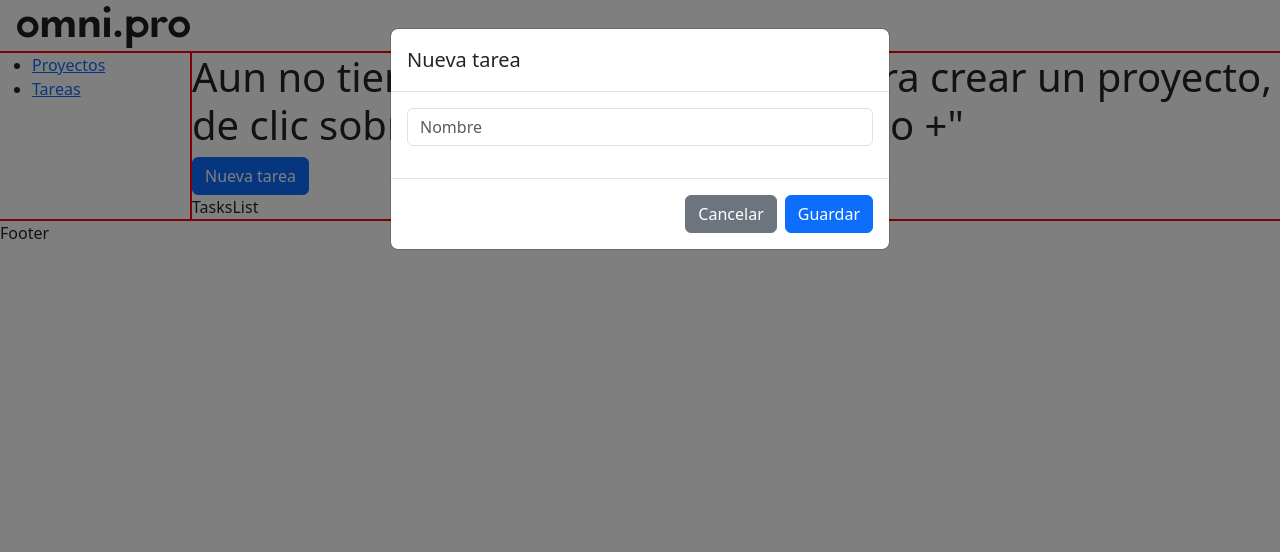
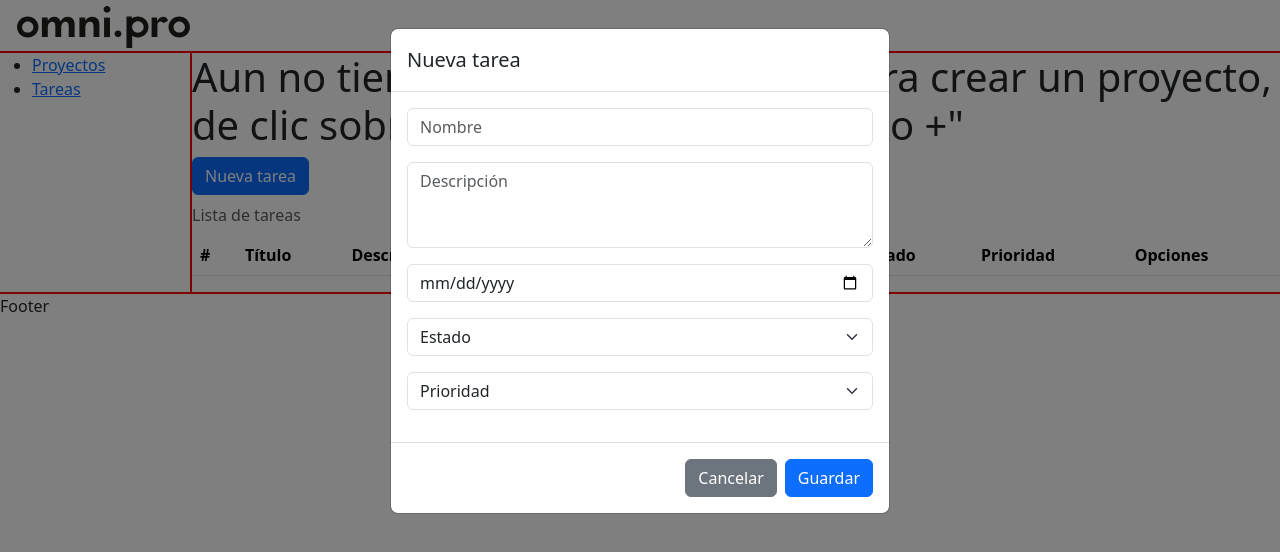
Before and after one commit to jprietor13/todo-list, a React (Vite) app: page /tasks in a window 1280 px wide. Both pictures are taken after a click on the button "Nueva tarea". Shown: the top 552 px of the page. Built offline with nearby package versions, Linux system fonts and the light colour scheme.

Commit message:
feat: show task list

```diff
--- a/src/components/Tasks/FormTask.tsx
+++ b/src/components/Tasks/FormTask.tsx
@@ -1,7 +1,14 @@
-import { useProject } from "../../hooks/useProject";
+import { useTask } from "../../hooks/useTask";
 
 export const FormTask = () => {
-  const { refTitle, handleSubmit } = useProject();
+  const {
+    refTitle,
+    refDescription,
+    refExpDate,
+    refStatus,
+    refPriority,
+    handleSubmit,
+  } = useTask();
 
   return (
     <form onSubmit={(e) => handleSubmit(e)}>
@@ -13,6 +20,42 @@ export const FormTask = () => {
             placeholder="Nombre"
             ref={refTitle}
           />
+        </div>
+        <div className="mb-3">
+          <textarea
+            className="form-control"
+            rows={3}
+            placeholder="Descripción"
+            ref={refDescription}
+          ></textarea>
+        </div>
+        <div className="mb-3">
+          <input
+            type="date"
+            name=""
+            id=""
+            className="form-control"
+            ref={refExpDate}
+          />
+        </div>
+        <div className="mb-3">
+          <select className="form-select" aria-label="status" ref={refStatus}>
+            <option selected>Estado</option>
+            <option value="pending">Pendiente</option>
+            <option value="complete">Completado</option>
+          </select>
+        </div>
+        <div className="mb-3">
+          <select
+            className="form-select"
+            aria-label="Default select example"
+            ref={refPriority}
+          >
+            <option selected>Prioridad</option>
+            <option value="high">Alta</option>
+            <option value="medium">Media</option>
+            <option value="low">Baja</option>
+          </select>
         </div>
       </div>
       <div className="modal-footer">
--- a/src/components/Tasks/TasksList.tsx
+++ b/src/components/Tasks/TasksList.tsx
@@ -1,7 +1,50 @@
-import React from "react";
+import { useTask } from "../../hooks/useTask";
 
 const TasksList = () => {
-  return <div>TasksList</div>;
+  const { tasks } = useTask();
+  console.log("🚀 ~ TasksList ~ tasks:", tasks);
+
+  return (
+    <table class="table caption-top">
+      <caption>Lista de tareas</caption>
+      <thead>
+        <tr>
+          <th scope="col">#</th>
+          <th scope="col">Título</th>
+          <th scope="col">Descripción</th>
+          <th scope="col">Fecha de vencimiento</th>
+          <th scope="col">Estado</th>
+          <th scope="col">Prioridad</th>
+          <th scope="col">Opciones</th>
+        </tr>
+      </thead>
+      <tbody>
+        {tasks &&
+          tasks.map((task, index) => (
+            <tr>
+              <th scope="row">{index + 1}</th>
+              <td>{task.title}</td>
+              <td>{task.description}</td>
+              <td>{task.expDate}</td>
+              <td>{task.status}</td>
+              <td>
+                {task.priority === "high"
+                  ? "Alto"
+                  : task.priority === "medium"
+                  ? "Medio"
+                  : task.priority === "low"
+                  ? "Bajo"
+                  : ""}
+              </td>
+              <td>
+                <button>Editar</button>
+                <button>Eliminar</button>
+              </td>
+            </tr>
+          ))}
+      </tbody>
+    </table>
+  );
 };
 
 export default TasksList;
--- a/src/hooks/useProject.ts
+++ b/src/hooks/useProject.ts
@@ -1,5 +1,5 @@
 import { useEffect, useReducer, useRef, useState } from "react";
-import { projectsReducer } from "../reducers/appReducer";
+import { todoReducer } from "../reducers/appReducer";
 
 const initialData = () => {
   const projects = localStorage.getItem("projects");
@@ -7,13 +7,12 @@ const initialData = () => {
 };
 
 export const useProject = () => {
-  const [projects, dispatch] = useReducer(projectsReducer, [], initialData);
+  const [projects, dispatch] = useReducer(todoReducer, [], initialData);
   const [edit, setEdit] = useState<number>(0);
 
   useEffect(() => {
     localStorage.setItem("projects", JSON.stringify(projects));
   }, [projects]);
-  console.log("🚀 ~ useProject ~ projects:", projects);
 
   const refTitle = useRef("");
 
@@ -26,7 +25,7 @@ export const useProject = () => {
     };
 
     const action = {
-      type: "CREATE_PROJECT",
+      type: "CREATE",
       payload: project,
     };
 
@@ -42,7 +41,7 @@ export const useProject = () => {
     };
 
     const action = {
-      type: "EDIT_PROJECT",
+      type: "EDIT",
       payload: editProject,
     };
 
@@ -51,7 +50,7 @@ export const useProject = () => {
 
   const handleDelete = (id) => {
     const action = {
-      type: "DELETE_PROJECT",
+      type: "DELETE",
       payload: id,
     };
 
--- /dev/null
+++ b/src/hooks/useTask.ts
@@ -0,0 +1,89 @@
+import { useEffect, useReducer, useRef, useState } from "react";
+import { todoReducer } from "../reducers/appReducer";
+
+const initialData = () => {
+  const tasks = localStorage.getItem("tasks");
+  return tasks ? JSON.parse(tasks) : [];
+};
+
+export const useTask = () => {
+  const [tasks, dispatch] = useReducer(todoReducer, [], initialData);
+  const [edit, setEdit] = useState<number>(0);
+
+  useEffect(() => {
+    localStorage.setItem("tasks", JSON.stringify(tasks));
+  }, [tasks]);
+
+  const refTitle = useRef("");
+  const refDescription = useRef("");
+  const refExpDate = useRef("");
+  const refStatus = useRef("");
+  const refPriority = useRef("");
+
+  const handleSubmit = (e) => {
+    e.preventDefault();
+
+    const project = {
+      id: new Date().getTime(),
+      title: refTitle.current.value,
+      description: refDescription.current.value,
+      expDate: refExpDate.current.value,
+      status: refStatus.current.value,
+      priority: refPriority.current.value,
+    };
+
+    const action = {
+      type: "CREATE",
+      payload: project,
+    };
+
+    dispatch(action);
+  };
+
+  const handleEdit = (id) => {
+    const title = refTitle.current.value;
+    const description = refDescription.current.value;
+    const expDate = refExpDate.current.value;
+    const status = refStatus.current.value;
+    const priority = refPriority.current.value;
+
+    const editProject = {
+      id,
+      title: title,
+      description: description,
+      expDate: expDate,
+      status: status,
+      priority: priority,
+    };
+
+    const action = {
+      type: "EDIT",
+      payload: editProject,
+    };
+
+    dispatch(action);
+  };
+
+  const handleDelete = (id) => {
+    const action = {
+      type: "DELETE",
+      payload: id,
+    };
+
+    dispatch(action);
+  };
+
+  return {
+    refTitle,
+    refDescription,
+    refExpDate,
+    refStatus,
+    refPriority,
+    handleSubmit,
+    tasks,
+    handleEdit,
+    handleDelete,
+    edit,
+    setEdit,
+  };
+};
--- a/src/reducers/appReducer.ts
+++ b/src/reducers/appReducer.ts
@@ -1,13 +1,13 @@
-export const projectsReducer = (state = [], action: any) => {
+export const todoReducer = (state = [], action: any) => {
   switch (action.type) {
-    case "CREATE_PROJECT":
+    case "CREATE":
       return [...state, action.payload];
 
-    case "DELETE_PROJECT": {
+    case "DELETE": {
       return state.filter((item) => item.id !== action.payload);
     }
 
-    case "EDIT_PROJECT": {
+    case "EDIT": {
       const index = state.findIndex(
         (project) => project.id === action.payload.id
       );
```
